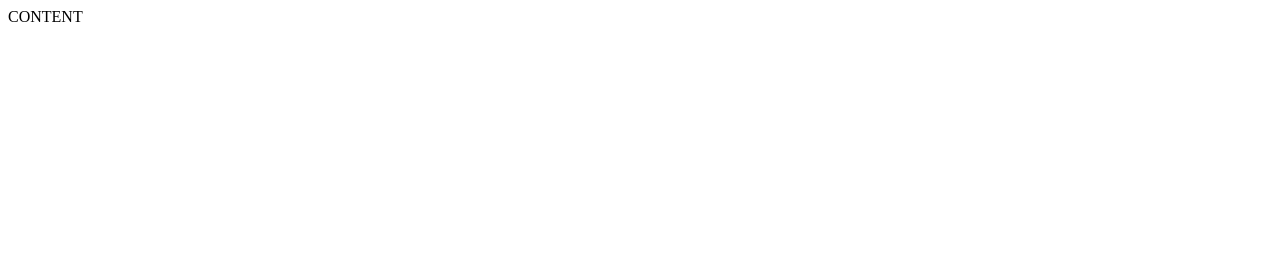
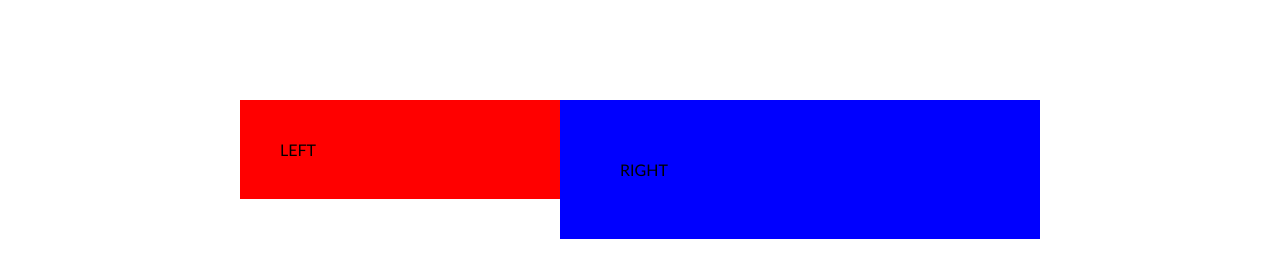
Before and after one commit to front-end-by-rimantas/35-grupe-sign-up, a website: page index.html in a window 1280 px wide. Drawn offline with Linux system fonts and the light colour scheme.

Commit message:
Favicon and base content

```diff
--- /dev/null
+++ b/css/main.css
@@ -0,0 +1,32 @@
+body,
+body * {
+    margin: 0;
+    padding: 0;
+    vertical-align: top;
+    box-sizing: border-box;
+}
+
+body {
+    font-family: 'Gill Sans', 'Gill Sans MT', Calibri, 'Trebuchet MS',
+        sans-serif;
+}
+
+.container {
+    width: 800px;
+    margin-top: 100px;
+    margin-left: calc(50% - 400px);
+}
+
+.left-column {
+    width: 40%;
+    float: left;
+    padding: 40px;
+    background-color: red;
+}
+
+.right-column {
+    width: 60%;
+    float: left;
+    padding: 60px;
+    background-color: blue;
+}
--- a/index.html
+++ b/index.html
@@ -6,10 +6,26 @@
     <meta http-equiv="X-UA-Compatible" content="IE=edge">
     <meta name="viewport" content="width=device-width, initial-scale=1.0">
     <title>Sign up</title>
+    <link rel="shortcut icon" href="./favicon.ico" type="image/x-icon">
+    <link rel="apple-touch-icon" sizes="180x180" href="./favicon/apple-touch-icon.png">
+    <link rel="icon" type="image/png" sizes="32x32" href="./favicon/favicon-32x32.png">
+    <link rel="icon" type="image/png" sizes="16x16" href="./favicon/favicon-16x16.png">
+    <link rel="manifest" href="./favicon/site.webmanifest">
+    <link rel="mask-icon" href="./favicon/safari-pinned-tab.svg" color="#5bbad5">
+    <meta name="msapplication-TileColor" content="#da532c">
+    <meta name="theme-color" content="#ffffff">
+    <link rel="stylesheet" href="./css/main.css">
 </head>
 
 <body>
-    CONTENT
+    <main class="container">
+        <div class="left-column">
+            LEFT
+        </div>
+        <div class="right-column">
+            RIGHT
+        </div>
+    </main>
 </body>
 
 </html>
```
Also changed, not shown: favicon/browserconfig.xml (added, +9 -0 lines), favicon.ico (added), favicon.png (added), favicon/android-chrome-192x192.png (added), favicon/android-chrome-256x256.png (added), favicon/apple-touch-icon.png (added), favicon/favicon-16x16.png (added), favicon/favicon-32x32.png (added), favicon/mstile-150x150.png (added), favicon/safari-pinned-tab.svg (added), favicon/site.webmanifest (added).
